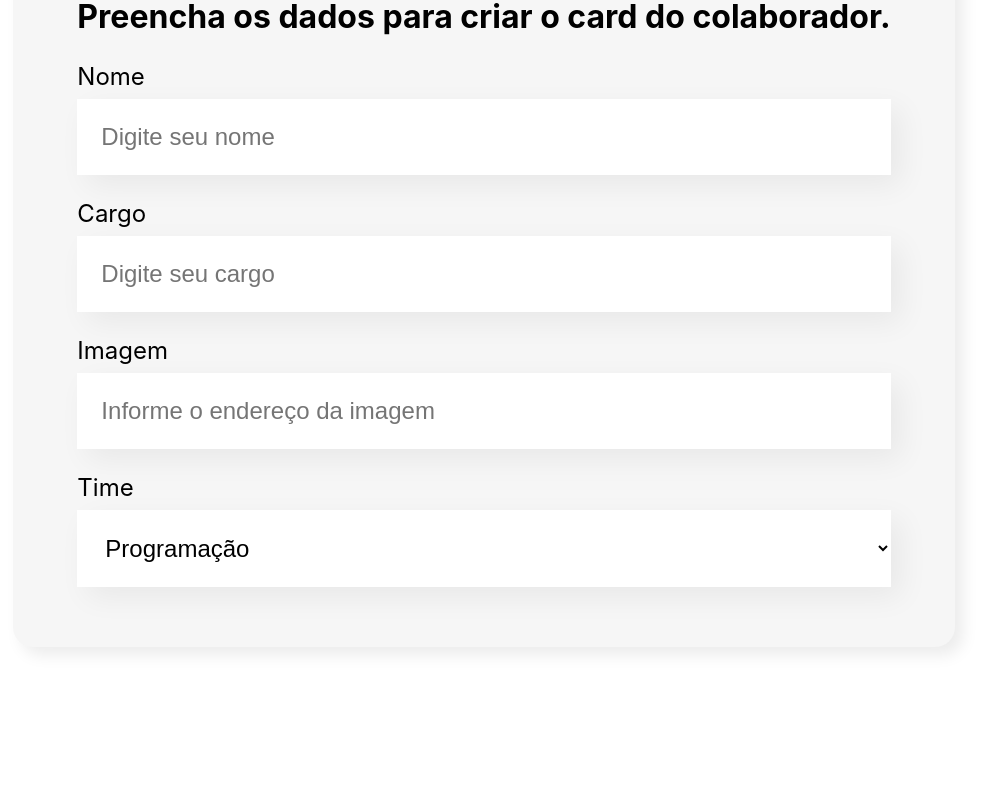
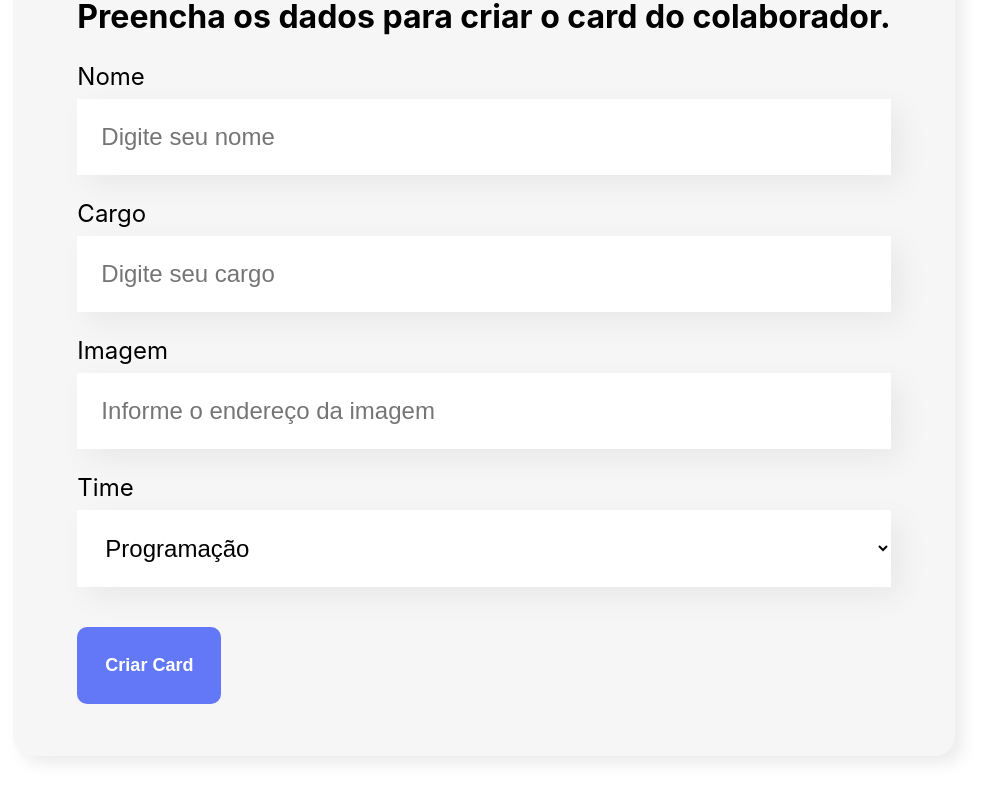
Before and after one commit to julucca/organo, a React (Create React App) app: page / in a window 1280 px wide. Shown: the part 644-1444 px from the top of the page, without its empty margins (156-1147 px from the left). Before the commit the page ends 1371 px from the top, so only its background shows below. Built offline with nearby package versions, Linux system fonts and the light colour scheme.

Commit message:
create button component

```diff
--- /dev/null
+++ b/src/componentes/Botao/Botao.css
@@ -0,0 +1,15 @@
+.botao {
+    background-color: #6278F7;
+    border-radius: 10px;
+    font-weight: 700;
+    font-size: 18px;
+    padding: 28px;
+    border: none;
+    cursor: pointer;
+    color: #FFF;
+    margin: 16px 0;
+}
+
+.botao:hover {
+    color: #95FFD4;
+}
--- /dev/null
+++ b/src/componentes/Botao/index.js
@@ -0,0 +1,9 @@
+import './Botao.css';
+
+const Botao = (props) => {
+    return (
+        <button className='botao'>{props.children}</button>
+    );
+}
+
+export default Botao;
--- a/src/componentes/Formulario/index.js
+++ b/src/componentes/Formulario/index.js
@@ -1,3 +1,4 @@
+import Botao from '../Botao';
 import CampoTexto from '../CampoTexto';
 import ListaSuspensa from '../ListaSuspensa';
 import "./Formulario.css";
@@ -23,6 +24,9 @@
         <CampoTexto label="Cargo" placeholder="Digite seu cargo" />
         <CampoTexto label="Imagem" placeholder="Informe o endereço da imagem" />
         <ListaSuspensa label="Time" itens={times}/>
+        <Botao>
+          Criar Card
+        </Botao>
       </form>
     </section>
   );
```
